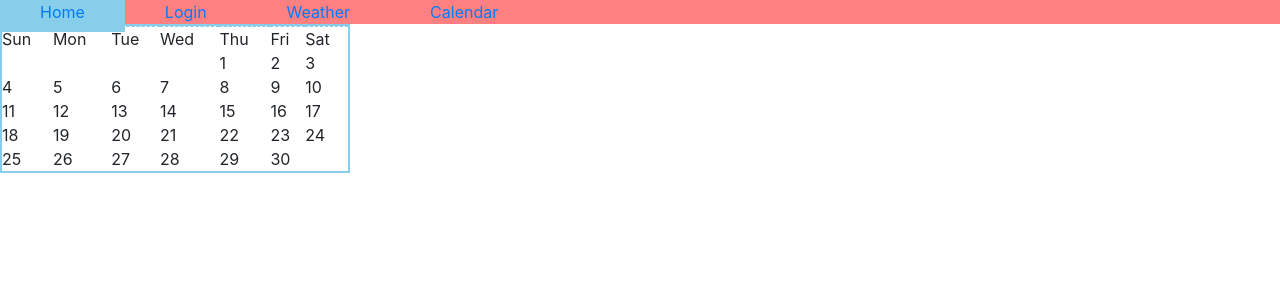
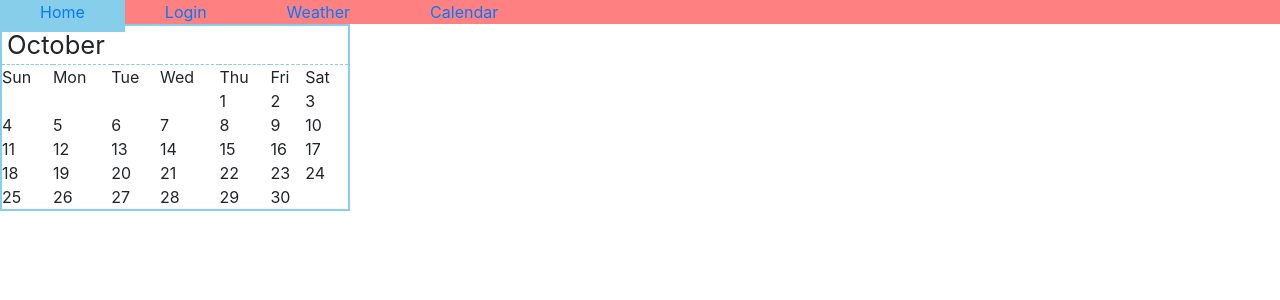
Before and after one commit to Jas802/react-daily-planner, a React (Create React App) app: page /calendar in a window 1280 px wide. Shown: the top 300 px of the page. Built offline with nearby package versions, Linux system fonts and the light colour scheme.

Commit message:
added month popup

```diff
--- a/src/components/Calendar.js
+++ b/src/components/Calendar.js
@@ -1,5 +1,5 @@
 import React from 'react'
-import moment from 'moment'
+import moment from 'moment' // library spefically for days and dates
 
 class Calendar extends React.Component {
     constructor(props) {
@@ -44,6 +44,55 @@ class Calendar extends React.Component {
         let dateContext = this.state.dateContext
         let firstDay = moment(dateContext).startOf('month').format('d'); //assigns numbers to weekdays
         return firstDay;
+    }
+
+    setMonth = (month) => {
+        let monthNo = this.months.indexOf(month);
+        let dateContext = Object.assign({}, this.state.dateContext)
+        dateContext = moment(dateContext).set("month", monthNo);
+        this.setState({
+            dateContext: dateContext
+        })
+    }
+
+    onSelectChange = (e, data) => {
+        this.setMonth(data);
+    }
+
+    SelectList = (props) => {
+        let popup = props.data.map((data) => {
+            return (
+                <div key={data}>
+                    <a href="#" onClick={(e) => {this.onSelectChange(e, data)}}>
+                        {data}
+                    </a>
+                </div>
+            )
+        })
+
+        return (
+            <div className="month-popup">
+                {popup}
+            </div>
+        )
+    }
+
+    onChangeMonth = (e, month) => {
+        this.setState({
+            showMonthPopup: !this.state.showMonthPopup
+        })
+    }
+
+    MonthNav = () => {
+        return (
+            <span className="label-month"
+            onClick={(e) => {this.onChangeMonth(e, this.month())}}>
+                {this.month()}
+                {this.state.showMonthPopup &&
+                    <this.SelectList data={this.months} />
+                }
+            </span>
+        )
     }
 
 
@@ -102,7 +151,11 @@ class Calendar extends React.Component {
         <div className="calendar-container" style={this.style}>
             <table className="calendar">
                 <thead>
-                    <tr className="calendar-header"></tr>
+                    <tr className="calendar-header">
+                        <td colSpan="5">
+                            <this.MonthNav />
+                        </td>
+                    </tr>
                 </thead>
                 <tbody>
                     <tr>
```
